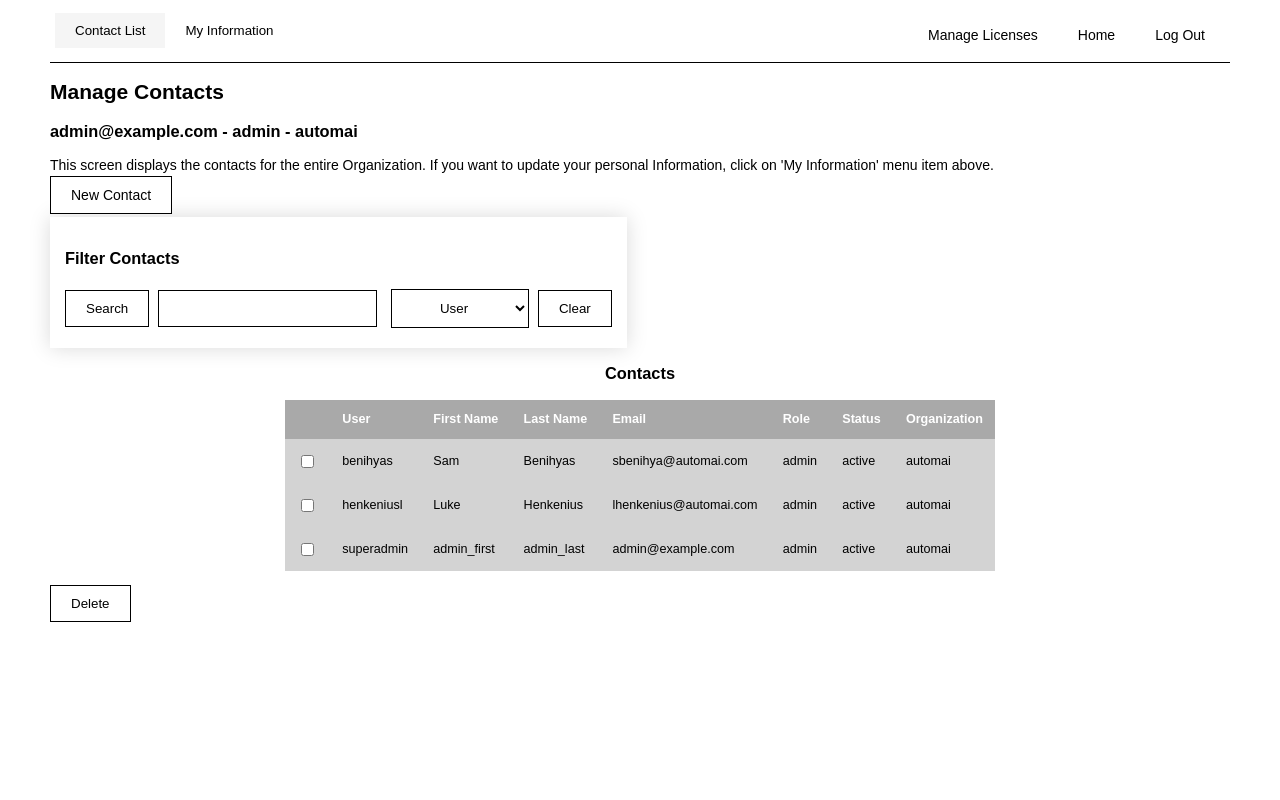
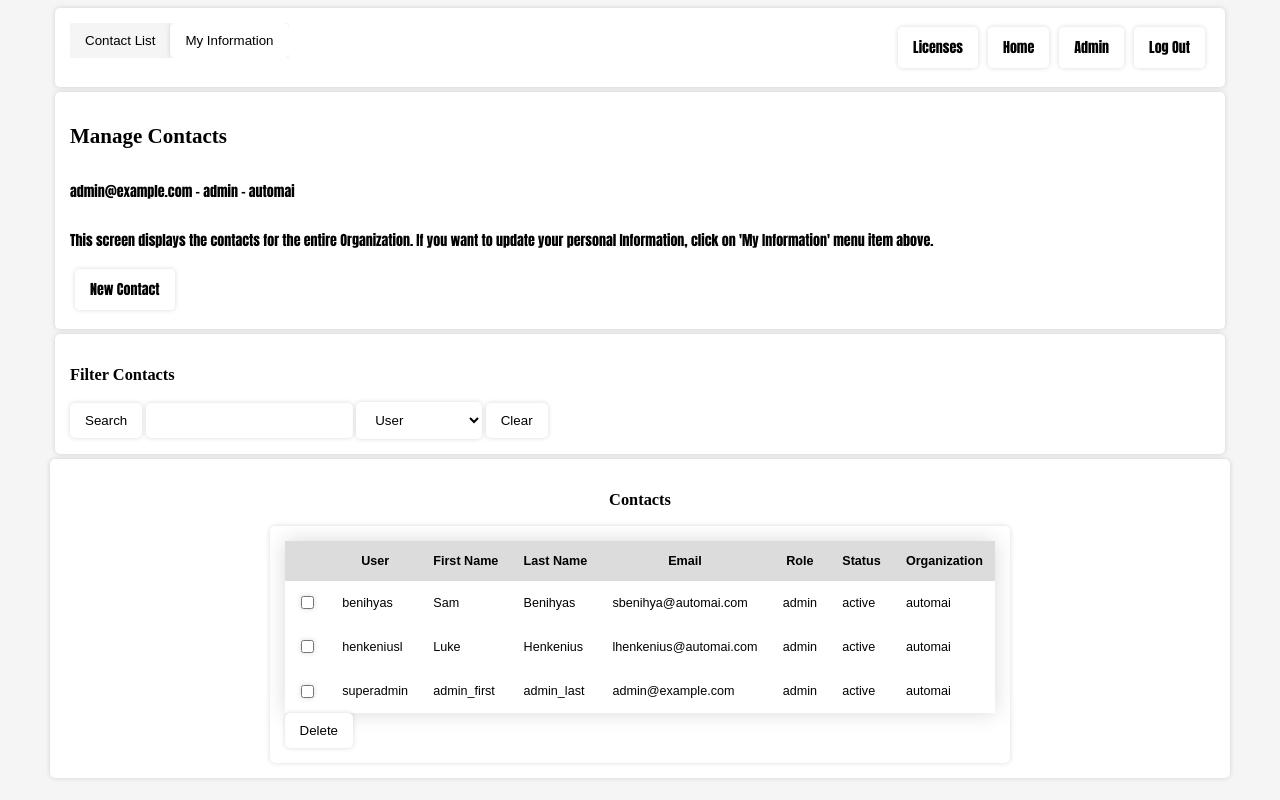
Before and after one commit to lux3hs/contactmgr, a Django app: page /contacts/ in a window 1280 px wide. Run offline with Django 3.2, Linux system fonts and the light colour scheme; a user stored in the database is signed in; data comes from the database, SQL or seed files in the repository; both versions use the stored data as it was after the commit.

Commit message:
Add CSS Styling

```diff
--- a/manage_contacts/templates/manage_contacts/manage-contacts.html
+++ b/manage_contacts/templates/manage_contacts/manage-contacts.html
@@ -10,29 +10,29 @@
 {% endblock head %}
 
 {% block header %}
-<div class="app-header">
+<div class="flex-container flex-row widget-box">
   <div class="tab">
     <button class="js-tablinks" id="js-default-open" onclick="changePage(event, 'contacts-tab')">Contact List</button>
     <button class="js-tablinks" onclick="changePage(event, 'information-tab')">My Information</button>
   </div>
 
-  <div class="nav-row navigation-buttons">
-    <p><a href="{% url 'manage_licenses' %}">Manage Licenses</a></p>
+  <div class="nav-row">
+    <p><a href="{% url 'manage_licenses' %}">Licenses</a></p>
     <p><a href="{% url 'homepage' %}">Home</a></p>
+    <p><a href="{% url 'admin_dash' %}">Admin</a></p>
     <p><a href="{% url 'logout' %}">Log Out</a></p>
   </div>
+
 </div>
 {% endblock header %}
 
 {% block logocontainer %}{% endblock logocontainer %}
 
 {% block main %}
+{% comment %} <div class="flex-container widget-box"> {% endcomment %}
+  <div class="flex-container widget-box">
     <h2> Manage Contacts </h2>
-
-  <h3> {{ user.email }} - {{ contact_data.role }} - {{ contact_data.organization }} </h3>
-
-<div id="contacts-tab" class="js-tabcontent">
-  <div>
+    <p> {{ user.email }} - {{ contact_data.role }} - {{ contact_data.organization }} </p>
     <p>
       This screen displays the contacts for the entire Organization. If you want to update your personal Information,
       click on 'My Information' menu item above.
@@ -40,7 +40,9 @@
     <p><a href="{% url 'add_contact' %}">New Contact</a></p>
   </div>
 
-  <div class="flex-box widget-box">
+<div id="contacts-tab" class="js-tabcontent">
+
+  <div class="flex-container widget-box">
     <h3>Filter Contacts</h3>
     <form>
       <input id="contact-search-button" type="button" value="Search"/>
@@ -49,9 +51,12 @@
     </form>
   </div>
 
+
+  <div class="flex-container widget-box flex-center">
+
     <h3 class="table-label">Contacts</h3>
     <form>
-    <div class="table-container">
+      <div class="table-container widget-box">
          <table id="contact-table" class="widget-table">
            <thead>
             <tr>
@@ -59,9 +64,10 @@
             </tr>
            </thead>
          </table>
+        <input type="button" name="delete_contact_button" id="delete-contact-button" value="Delete">
       </div>
-    <p><input type="button" name="delete_contact_button" id="delete-contact-button" value="Delete"></p>
     </form>
+  </div>
 </div>
 
 <div id="information-tab" class="js-tabcontent">
@@ -77,6 +83,9 @@
     </div>
 </div>
 
+
+
+{% comment %} </div> {% endcomment %}
 {% endblock main %}
 
 {% block footer %}{% endblock footer %}
--- a/static/css/licensepgm/style.css
+++ b/static/css/licensepgm/style.css
@@ -11,19 +11,26 @@ body {
     margin-right:50px;
     /* overflow: auto; */
     font-size: 14px;
-    font-family: arial;
-    background: white;
+    /* font-family: cursive; */
+    background: whitesmoke;
 
   }
 
+  p {
+    font-family: Impact, Haettenschweiler, 'Arial Narrow Bold', sans-serif;
+  }
+
 a{
-    background-color:white;
+  background-color: white;
+  box-shadow: 0 0 5px rgba(0, 0, 0, 0.15);
     color: black;
-    border: 1px solid black;
-    /* border-radius: 25px; */
+    /* border: 1px solid black; */
+    border:none;
+    border-radius: 5px;
     text-align: center;
-    padding: 10px 20px;
+    padding: 10px 15px;
     text-decoration: none;
+    margin:5px;
   }
 
 a:hover, a:active {
@@ -31,11 +38,14 @@ a:hover, a:active {
 }
 
 input{
-  background-color:white;
+  background-color: white;
+  box-shadow: 0 0 5px rgba(0, 0, 0, 0.15);
+  border-radius: 5px;
   color: black;
-  border: 1px solid black;
+  /* border: 1px solid black; */
+  border:none;
   text-align: left;
-  padding:10px 20px;
+  padding:10px 15px;
   text-decoration: none;
 
 }
@@ -45,43 +55,48 @@ input:hover, input:active{
 }
 
 button {
-    background-color:white;
+  background-color: white;
+  box-shadow: 0 0 5px rgba(0, 0, 0, 0.15);
     color: black;
     border: 1px solid black;
-    /* border-radius: 24px; */
+    border-radius: 5px;
     text-align: center;
-    padding: 10px 20px;
+    padding: 10px 15px;
     text-decoration: none;
-    /* display: inline-block; */
+    display: inline-block;
 }
 
 button:hover, button:active {
     background-color: whitesmoke;
   }
 
-input.button {
-    background-color:white;
+/* input.button {
+  background-color: white;
+  box-shadow: 0 0 20px rgba(0, 0, 0, 0.15);
     color: black;
     border: 1px solid black;
-    /* border-radius: 24px; */
+    border-radius: 24px;
     text-align: center;
     padding: 10px 20px;
-    /* margin: 5px; */
+    margin: 5px;
     text-decoration: none;
     display: inline-block;
-    /* cursor: pointer; */
-  }
+    cursor: pointer;
+  } */
 
-input.button:hover, input.button:active {
+/* input.button:hover, input.button:active {
     background-color: whitesmoke;
-  }
+  } */
 
 select{
-  background-color:white;
+  background-color: white;
+  box-shadow: 0 0 5px rgba(0, 0, 0, 0.15);
+  border-radius: 5px;
   color: black;
-  border: 1px solid black;
+  /* border: 1px solid black; */
+  border:none;
   text-align: left;
-  padding:10px 20px;
+  padding:10px 15px;
   text-decoration: none;
 }
 
@@ -105,11 +120,14 @@ select:hover, select:active {
 /* Style the tab buttons */
 .tab button {
     /* background-color: inherit; */
+    /* background-color: white; */
+  box-shadow: 0 0 5px rgba(0, 0, 0, 0.15);
     float: left;
     border: none;
     outline: none;
     cursor: pointer;
-    padding: 10px 20px;
+    padding: 10px 15px;
+    /* background-color: whitesmoke; */
   }
 
 /* Create an active/current tablink class */
@@ -120,7 +138,7 @@ select:hover, select:active {
 
 .tab button.hover {
   /* border-bottom: 1px solid black; */
-  background-color: whitesmoke;
+  background-color: white;
 }
 
 
@@ -142,14 +160,14 @@ select:hover, select:active {
 
 
 /* Style navigation links */
-.navigation-buttons a{
+/* .navigation-buttons a{
   border: none;
-}
+} */
 
 /* Style naviation links */
-.navigation-buttons a:hover{
+/* .navigation-buttons a:hover{
   background-color: whitesmoke;
-}
+} */
 
 /* Style the navigation row */
 .nav-row{
@@ -161,6 +179,14 @@ select:hover, select:active {
   overflow: hidden;
 }
 
+/* .nav-row a{
+  border:none;
+} */
+
+/* nav-row a:hover{
+  background-color: whitesmoke;
+} */
+
 
 
 
@@ -169,34 +195,31 @@ select:hover, select:active {
 /*                 */
 
 /* Style the homepage header */
-.site-header{
+/* .site-header{
   align-items: center;
-  height: 50px;
+  height: 50px; */
   /* border:2px solid black; */
-}
-
+/* } */
 
 .app-header{
   display: flex;
   flex-direction: row;
   padding:5px;
-  border-bottom: 1px solid black;
+  /* border-bottom: 1px solid black; */
   /* background-image: linear-gradient(blue, black); */
 }
 
 
 .org-logo {
-  width:50%;
+  width:15%;
 }
-
 
 .login-container{
   display: flex;
-  /* block-size: fit-content; */
-
   align-items: center;
   justify-content: center;
   padding-top:10%;
+  /* border-radius:5px; */
 
 }
 /*                   */
@@ -204,37 +227,37 @@ select:hover, select:active {
 /*                   */
 
 /* Style choice field box */
-.ChoiceField{
-  background-color:white;
+/* .ChoiceField{
+  background-color:whitesmoke; */
   /* border:none; */
   /* border-radius: 15px; */
-  text-align: center;
+  /* text-align: center;
   padding: 10px 20px;
-  margin: 5px;
+  margin: 5px; */
 
   /* text-decoration: none; */
   /* display: inline-block; */
-}
+/* } */
 
-.ChoiceField:hover, .ChoiceField:active {
-  background-color: whitesmoke;
-}
+/* .ChoiceField:hover, .ChoiceField:active {
+  background-color: white; */
+/* } */
 
 /* Style char field box */
-.CharField{
-background-color:white;
-color: black;
+/* .CharField{
+background-color:whitesmoke;
+color: black; */
 /* border: none; */
 /* border-radius: px; */
-text-align: left;
+/* text-align: left;
 padding: 10px 20px;
-margin: 5px;
+margin: 5px; */
 
-}
+/* } */
 
-.CharField:hover, .CharField:active {
-background-color: whitesmoke;
-}
+/* .CharField:hover, .CharField:active {
+background-color: white;
+} */
 
 
 
@@ -244,8 +267,10 @@ background-color: whitesmoke;
 
 /* Style box as widget */
 .widget-box{
-  box-shadow: 0 0 20px rgba(0, 0, 0, 0.15);
+  background-color: white;
+  box-shadow: 0 0 5px rgba(0, 0, 0, 0.15);
   padding:15px;
+  border-radius: 5px;
 
   /* border:none; */
   /* outline:none; */
@@ -312,6 +337,8 @@ background-color: whitesmoke;
   margin-left: auto;
   margin-right: auto;
   overflow: auto;
+  /* border:2px solid black; */
+  /* background-color: white; */
 }
 
 .table-label {
@@ -319,6 +346,10 @@ background-color: whitesmoke;
   margin-right: auto;
   width: fit-content;
 }
+
+/* tbody tr:nth-child(odd) {background:green; } */
+
+
 
 /* Style table as widget */
 
@@ -329,17 +360,14 @@ background-color: whitesmoke;
   font-family: sans-serif;
   min-width: 400px;
   box-shadow: 0 0 20px rgba(0, 0, 0, 0.15);
-}
-
-.widget-table thead tr {
-  /* background-color: #009879; */
-  color: #ffffff;
-  text-align: left;
+  /* background-color: white; */
 }
 
 
 .widget-table tr:nth-child(1){
-    background-color: darkgray;
+    background-color: gainsboro;
+    /* box-shadow: 0 0 20px rgba(0, 0, 0, 0.15); */
+
 }
 
 .widget-table th{
@@ -348,8 +376,8 @@ background-color: whitesmoke;
   }
 
 .widget-table td{
-  background: lightgray;
-  color: black;
+  background: white;
+  /* color: black; */
   padding:1em;
 
 }
@@ -364,6 +392,7 @@ background-color: whitesmoke;
   display:flex;
   /* border:2px solid blue; */
   flex-direction: column;
+  margin:5px;
   /* padding:5px; */
 }
 
@@ -372,6 +401,7 @@ background-color: whitesmoke;
   flex-direction: column;
   width:fit-content;
   block-size: fit-content;
+  margin:5px;
   /* padding:5px; */
 }
 
@@ -410,9 +440,13 @@ background-color: whitesmoke;
 flex-direction: row;
 }
 
+.flex-column {
+  flex-direction: column;
+}
+
 .flex-center{
-  align-items: center;
-  justify-content: center;
+  margin-left: auto;
+  margin-right: auto;
 }
 
 .flex-left{
@@ -426,3 +460,7 @@ flex-direction: row;
 .center-text{
   text-align:center;
 }
+
+.full-height{
+  height: 100vh;
+}
--- a/templates/base.html
+++ b/templates/base.html
@@ -15,20 +15,22 @@
     {% block logincheck %}
     {% if user.is_authenticated %}
 
+<header>
     {% block header %}
 
-      <header class="app-header">
         <div class="flex-widget">
+          {% block logo %}
           <img src="{% static 'images/licensepgm/logo-generic.svg' %}" class="org-logo" alt="Generic logo"/>
-          </div>
+          {% endblock logo %}
+        </div>
 
-          <div class="nav-row navigation-buttons">
-            <p><a href="{% url 'info' %}">Info</a></p>
-            <p><a href="{% url 'logout' %}">Log Out</a></p>
-          </div>
-      </header>
+        <div class="nav-row">
+          <p><a href="{% url 'info' %}">Info</a></p>
+          <p><a href="{% url 'logout' %}">Log Out</a></p>
+        </div>
 
     {% endblock header %}
+    </header>
 
     <main>
 
@@ -45,7 +47,7 @@
       {% block main %}{% endblock main %}
     </main>
 
-    {% block footer %}<footer></footer>{% endblock footer %}
+    <footer>{% block footer %}{% endblock footer %}</footer>
 
     {% else %}
   <div class="login-container">
--- a/templates/registration/login.html
+++ b/templates/registration/login.html
@@ -10,7 +10,7 @@
 
 {% block main %}
   <div class=" login-container">
-    <form class="flex-box widget-box login-box" method="post">
+    <form class="flex-box widget-box" method="post">
       <h3>Log In</h3>
 
       {% csrf_token %}
```
Also changed, not shown: manage_contacts/templates/manage_contacts/admin-dash.html (+13 -13 lines), manage_licenses/templates/manage_licenses/manage-licenses.html (+29 -24 lines), templates/homepage.html (+20 -2 lines), templates/info.html (+9 -11 lines), db.sqlite3. Lines whose indentation alone changed are shown as unchanged.
